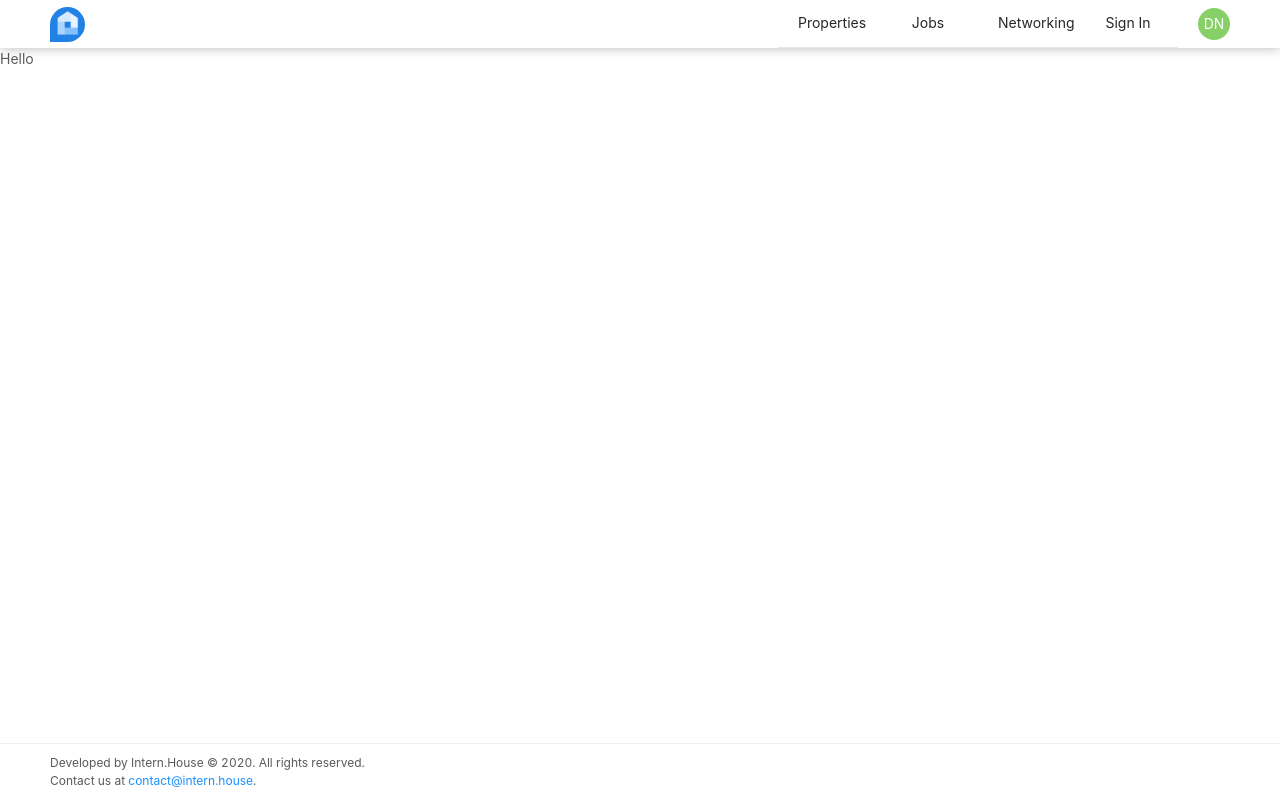
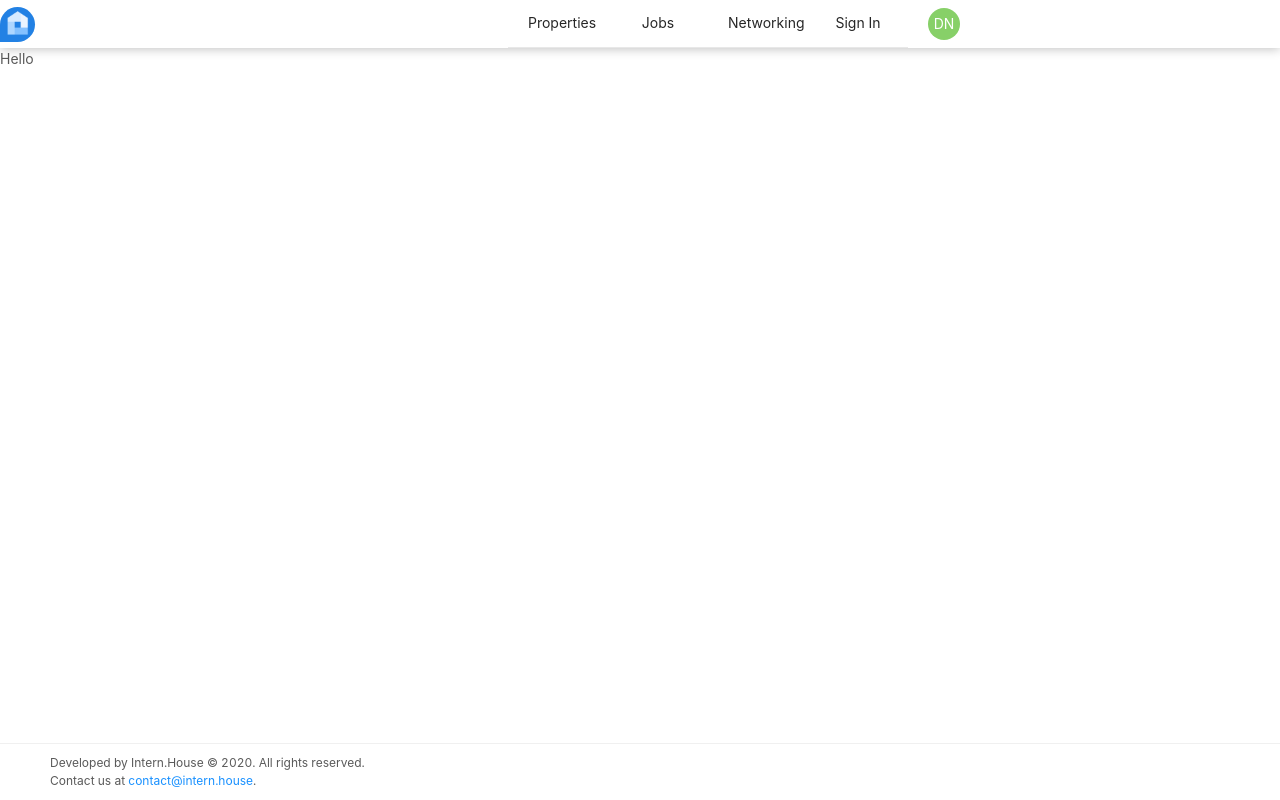
Before and after one commit to intern-house/intern.house, a Next.js app: page / in a window 1280 px wide. Built offline with nearby package versions, Linux system fonts and the light colour scheme.

Commit message:
Restyled navigation menu

```diff
--- a/components/Navigation/navigation.jsx
+++ b/components/Navigation/navigation.jsx
@@ -1,8 +1,9 @@
 import React from 'react';
 import Link from 'next/link';
-import { Menu } from 'antd';
+import { Row, Col, Menu } from 'antd';
 
 import {
+	StyledRow,
 	StyledMenu,
 	Logo,
 	StyledAvatar,
@@ -12,6 +13,8 @@ import {
 
 const Navigation = () => {
 	return (
+		<StyledRow justify={'center'}>
+			<Col span={'18'}>
 				<StyledMenu>
 					<VerticalAlign style={{ marginRight: 'auto' }}>
 						<Link href="/index" as="/">
@@ -31,7 +34,7 @@ const Navigation = () => {
 							</Link>
 						</StyledMenuItem>
 						<StyledMenuItem key="4">
-					<Link href="/messages" as="/">
+							<Link href="/networking" as="/networking">
 								<a>Networking</a>
 							</Link>
 						</StyledMenuItem>
@@ -47,6 +50,8 @@ const Navigation = () => {
 						</Link>
 					</VerticalAlign>
 				</StyledMenu>
+			</Col>
+		</StyledRow>
 	);
 };
 
--- a/components/Navigation/styles.js
+++ b/components/Navigation/styles.js
@@ -1,5 +1,10 @@
 import styled from 'styled-components';
-import { Menu, Avatar } from 'antd';
+import { Menu, Avatar, Row } from 'antd';
+
+export const StyledRow = styled(Row)`
+	box-shadow: 0px 1px 10px rgba(0, 0, 0, 0.25);
+	background-color: ${props => (props.darkmode ? '#001529' : 'white')};
+`;
 
 export const Logo = styled.div`
 	display: block;
@@ -29,10 +34,6 @@ export const Logo = styled.div`
 export const StyledMenu = styled.nav`
 	display: flex;
 	justify-content: flex-end;
-	padding: 0 50px;
-	box-shadow: 0px 1px 10px rgba(0, 0, 0, 0.25);
-
-	background-color: ${props => (props.darkmode ? '#001529' : 'white')};
 `;
 
 export const StyledMenuItem = styled(Menu.Item)`
```
Lines whose indentation alone changed are shown as unchanged.
